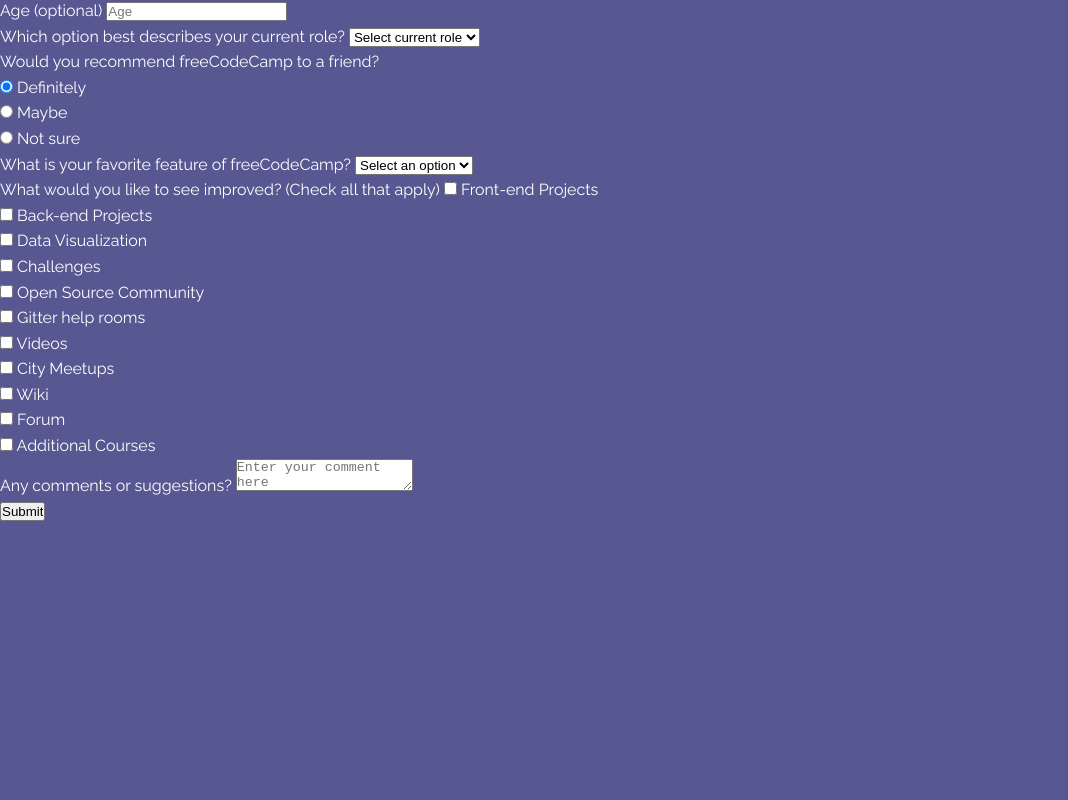
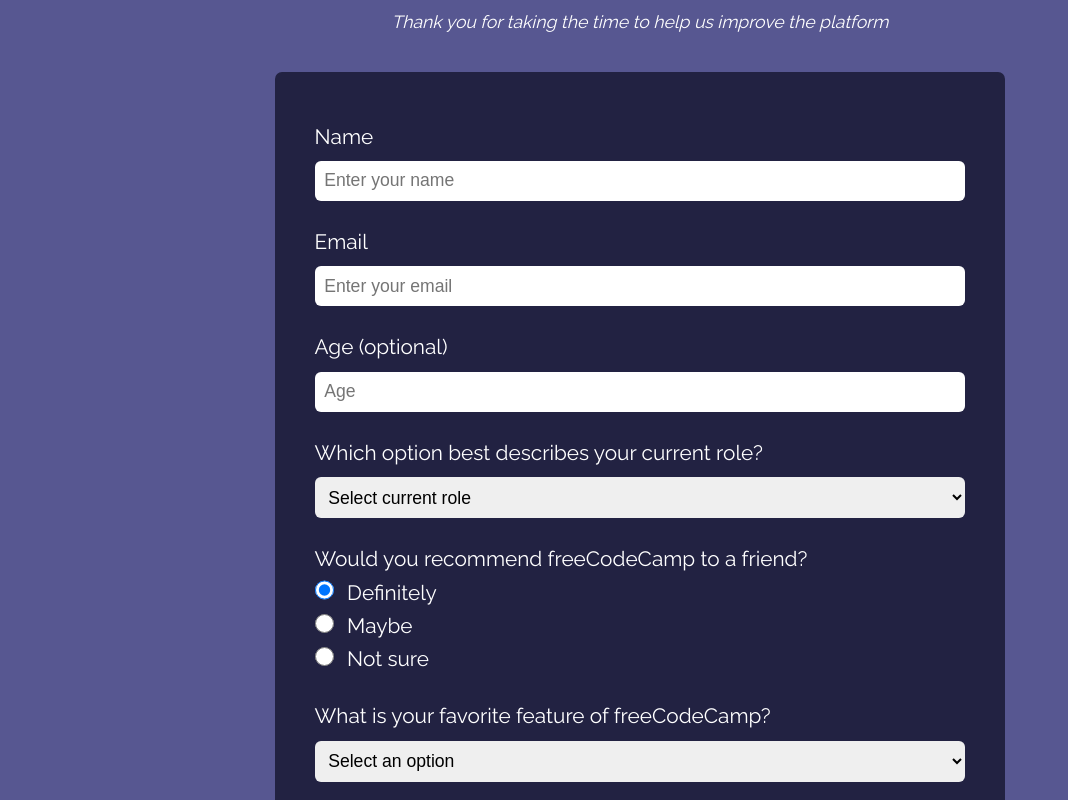
Before and after one commit to EKivutha/microverse-chall-3, a plain HTML site: page index.html in a window 1280 px wide. Shown: the part 130-930 px from the top of the page, without its empty margins (0-1068 px from the left). Before the commit the page ends 800 px from the top, so only its background shows below. Drawn offline with Linux system fonts and the light colour scheme.

Commit message:
final commit

```diff
--- a/css/style.css
+++ b/css/style.css
@@ -15,3 +15,87 @@ body {
   background-color: #575791;
   color: #fff;
 }
+/* UTILITY CLASSES */
+#container {
+    max-width: 750px;
+    margin: 4rem auto;
+    padding: .6rem;
+  }
+
+  #title {
+    font-size: 2.2rem;
+    text-align: center;
+    line-height: 1.2;
+    padding: .6rem;
+  }
+
+  #description {
+    font-size: 1.1rem;
+    text-align: center;
+    padding: .2rem;
+    margin-bottom: 2rem;
+  }
+
+  #survey-form {
+    background-color: #222242;
+    padding: 3rem 2.5rem;
+    border-radius: 7px;
+  }
+
+  .form-group {
+    margin-bottom: 1.5rem;
+    font-size: 1.3rem;
+  }
+
+  .form-group label {
+    display: block;
+    margin-bottom: .5rem;
+  }
+
+  #name,
+  #email,
+  #age,
+  #dropdown-selector-role,
+  #favorite-selector,
+  #comments,
+  #submit {
+    width: 100%;
+    padding: .6rem;
+    border-radius: 6px;
+    font-size: 1.1rem;
+    border: none;
+  }
+
+  #survey-form .form-group:nth-child(5) label {
+    display: inline;
+  }
+
+  .form-group textarea {
+    height: 7rem;
+    font-size: inherit;
+    font-family: inherit;
+  }
+
+  #submit {
+    background: #37AF65;
+    color: #fff;
+    padding: .7rem;
+    font-size: 1.15rem;
+    cursor: pointer;
+  }
+
+  .i-check {
+    display: inline-block;
+    margin-right: .5rem;
+    min-width: 1.2rem;
+    min-height: 1.2rem;
+  }
+
+  #submit:hover {
+    background: rgb(49, 156, 90);
+  }
+
+  #creator {
+    text-align: center;
+    padding: 1rem;
+  }
```
